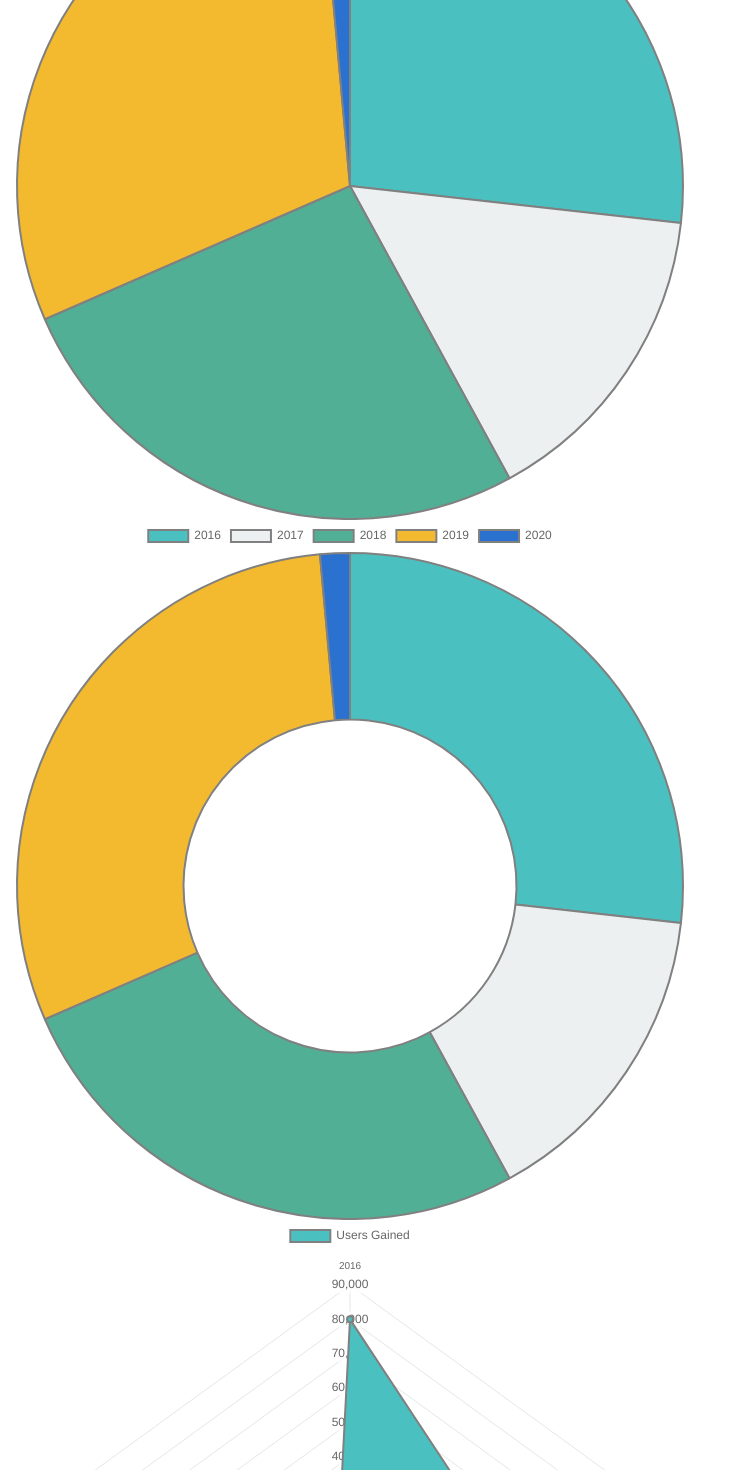
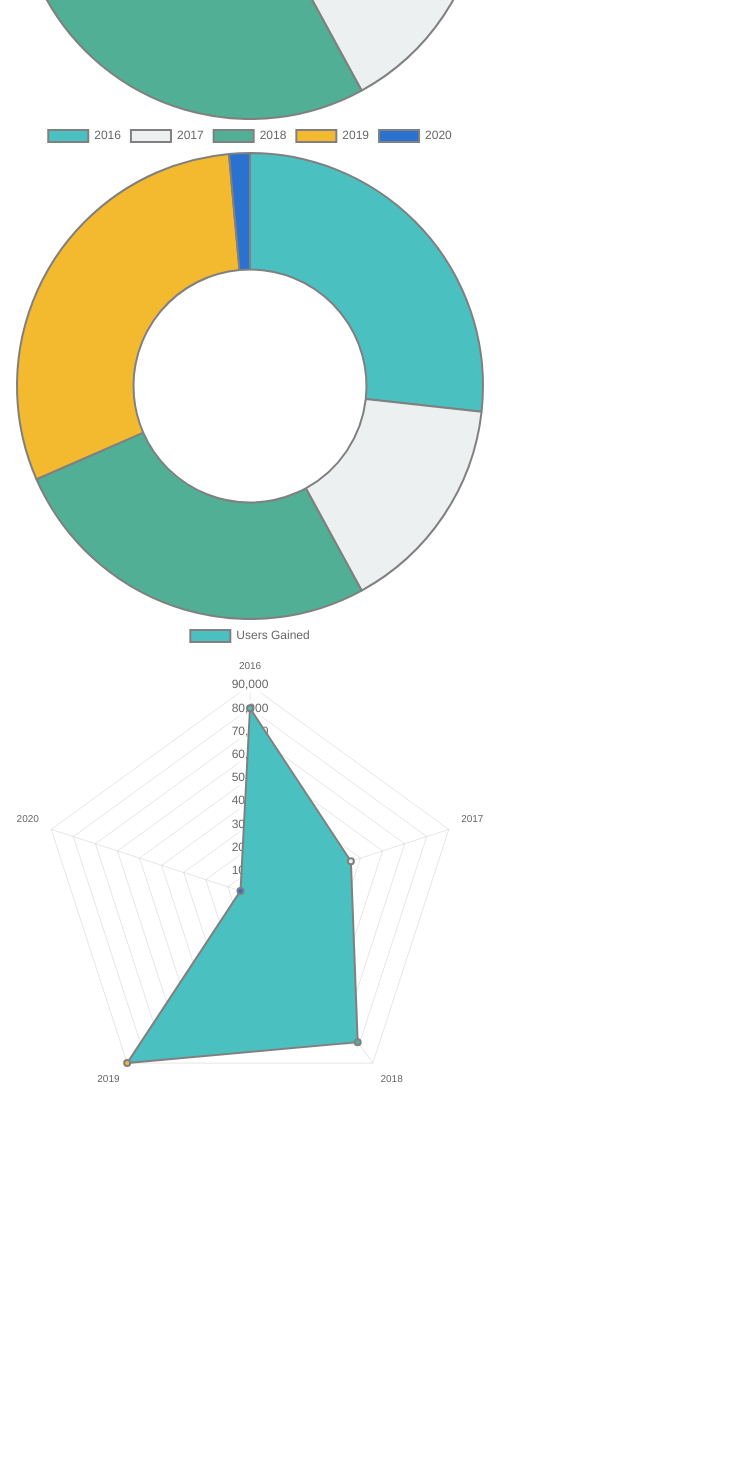
Before and after one commit to Bonjour-amanda/chart-js, a React (Vite) app in the folder chart.js/: page / in a window 1280 px wide. Shown: the part 880-2350 px from the top of the page, without its empty margins (0-731 px from the left). After the commit the page ends 2000 px from the top, so only its background shows below. Built offline with nearby package versions, Linux system fonts and the light colour scheme.

Commit message:
add width

```diff
--- a/chart.js/src/App.jsx
+++ b/chart.js/src/App.jsx
@@ -35,18 +35,22 @@ function App() {
   });
 
   return (
-    <div >
-      <div style={{ width: 700 }}>
+    <div>
+      <div style={{ width: 500 }}>
         <BarChart chartData={userData}/>
       </div>
-      <div style={{ width: 700 }}>
+      <div style={{ width: 500 }}>
         <LineChart chartData={userData}/>
       </div>
-      <div style={{ width: 700 }}>
+      <div style={{ width: 500 }}>
         <PieChart chartData={userData}/>
       </div>
-      <DoughnutChart chartData={userData}/>
-      <RadarChart chartData={userData}/>
+      <div style={{ width: 500 }}>
+        <DoughnutChart chartData={userData}/>
+      </div>
+      <div style={{ width: 500 }}>
+        <RadarChart chartData={userData}/>
+      </div>
     </div>
 
   )
```
